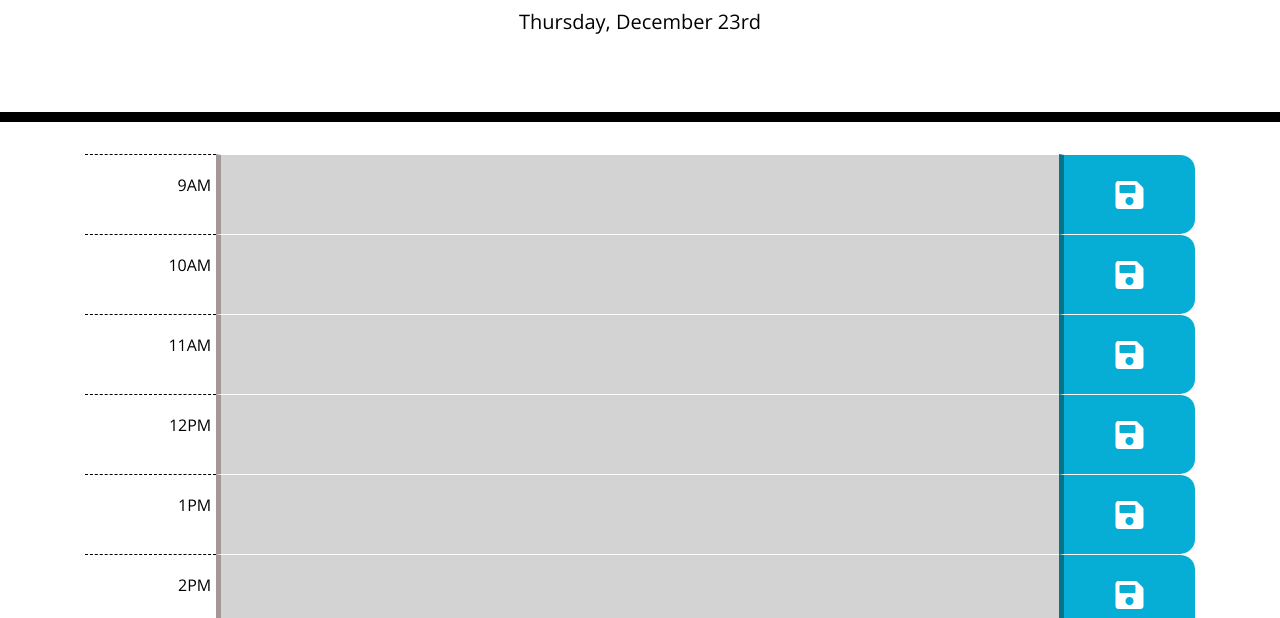
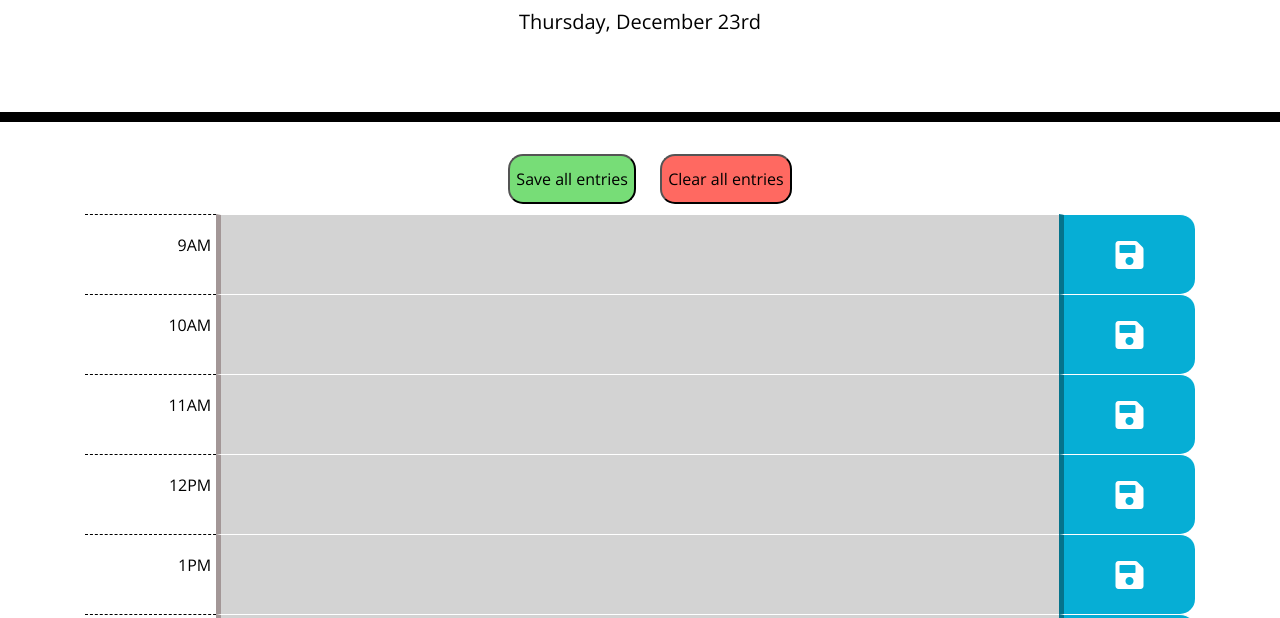
Before and after one commit to caitlinw29/day-planner, a plain HTML site: page index.html in a window 1280 px wide. Shown: the part 182-800 px from the top of the page. Drawn offline with nearby package versions, Linux system fonts and the light colour scheme.

Commit message:
Add two buttons for clearing all and saving all text areas

```diff
--- a/assets/css/style.css
+++ b/assets/css/style.css
@@ -81,6 +81,7 @@ textarea:focus {
     grid-template-rows: repeat(9, 80px);
     grid-column-gap: 10px;
     justify-content: center;
+    margin-bottom: 20px;
 }
 
 .fa-save {
@@ -89,3 +90,39 @@ textarea:focus {
     line-height: 80px;
     font-size: 200%;
 }
+
+#save-and-clear {
+    text-align: center;
+    margin-bottom: 10px;
+}
+
+.allBtn {
+    height: 50px;
+    border-radius: 15px;
+    margin-left: 20px;
+}
+
+#saveAll {
+    background-color: #77dd77;
+}
+
+#saveAll:hover {
+    color: white;
+    font-weight: 500;
+    border: 5px solid #54a154;
+}
+
+#clearAll {
+    background-color: #ff6961;
+}
+
+#clearAll:hover {
+    color: white;
+    font-weight: 500;
+    border: 5px solid #a35551;
+}
+
+#saveAll:active,
+#clearAll:active {
+    color: black;
+}
--- a/index.html
+++ b/index.html
@@ -28,6 +28,10 @@
         <p class="lead">A simple calendar app for scheduling your work day</p>
         <p id="currentDay" class="lead"></p>
     </header>
+    <div id="save-and-clear">
+      <button class="allBtn" id="saveAll">Save all entries</button>
+      <button class="allBtn" id="clearAll">Clear all entries</button>
+    </div>
     <div class="container">
         <div class="grid-item hour">9AM</div>
         <div class="grid-item row" data-hour="9"><textarea data-key="9"></textarea></div>
```
